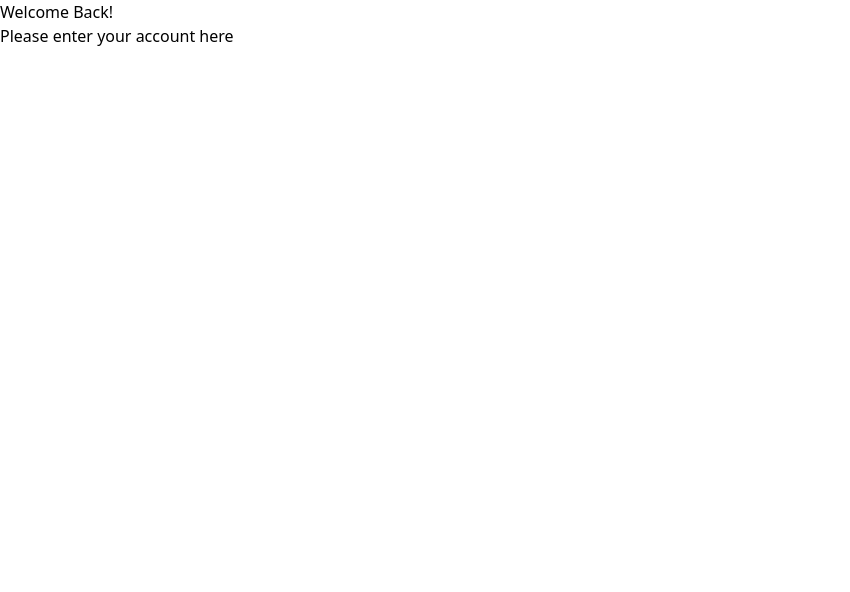
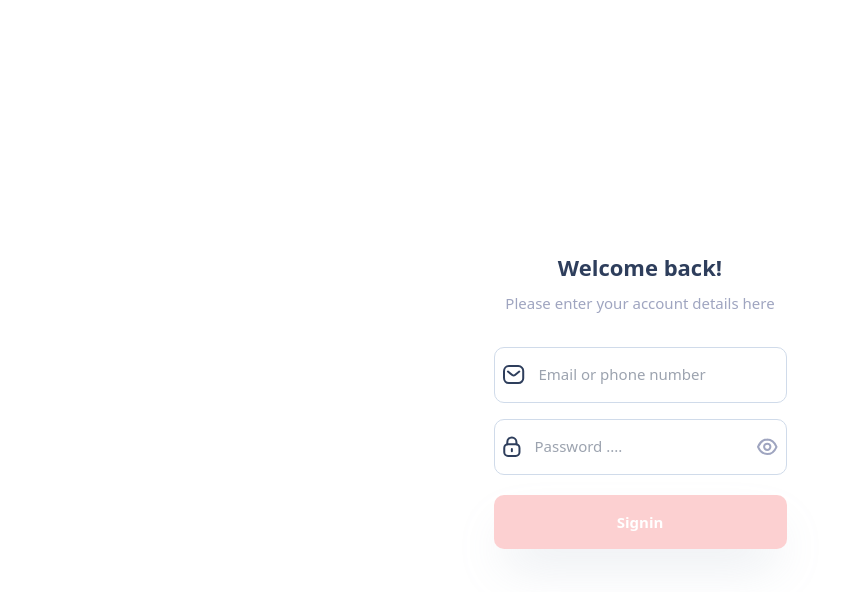
Before and after one commit to evergreenx/cookbooked, a Next.js app: page /auth/signin in a window 1280 px wide. Shown: the top 592 px of the page, without its empty margins (0-850 px from the left). Built offline with nearby package versions, Linux system fonts and the light colour scheme.

Commit message:
add toast for signup

```diff
--- a/package.json
+++ b/package.json
@@ -12,6 +12,7 @@
     "@types/node": "20.2.5",
     "@types/react": "18.2.8",
     "@types/react-dom": "18.2.4",
+    "appwrite": "^11.0.0",
     "autoprefixer": "10.4.14",
     "eslint": "8.41.0",
     "eslint-config-next": "13.4.4",
@@ -21,6 +22,7 @@
     "postcss": "8.4.24",
     "react": "18.2.0",
     "react-dom": "18.2.0",
+    "react-hot-toast": "^2.4.1",
     "tailwindcss": "3.3.2",
     "typescript": "5.1.3",
     "yup": "^1.2.0"
--- /dev/null
+++ b/src/appwrite/config.ts
@@ -0,0 +1,7 @@
+import { Client } from "appwrite";
+
+export const client = new Client();
+
+client
+  .setEndpoint(process.env.NEXT_PUBLIC_APPWRITE_ENDPOINT || "")
+  .setProject(process.env.NEXT_PUBLIC_APPWRITE_PROJECT_ID || "");
--- a/src/pages/auth/signin.tsx
+++ b/src/pages/auth/signin.tsx
@@ -1,19 +1,140 @@
-import React from 'react'
+import { motion } from "framer-motion";
+import DefaultInput from "@/components/atoms/input/defaultInput";
+import PasswordInput from "@/components/atoms/input/passwordInput";
+import React from "react";
+import Button from "@/components/atoms/Button";
+import { Form, useFormik } from "formik";
+import * as Yup from "yup";
 
-const signin = () => {
+const SignupSchema = Yup.object().shape({
+  password: Yup.string()
+    .min(8, "Too Short!")
+    .max(50, "Too Long!")
+    .required("Required"),
+
+  email: Yup.string().email("Invalid email").required("Required"),
+});
+const Signup = () => {
+  const containerVariants = {
+    hidden: {
+      opacity: 0,
+      y: -20,
+    },
+    visible: {
+      opacity: 1,
+      y: 0,
+      transition: {
+        delayChildren: 0.3, // Delay before starting the animation of children
+        staggerChildren: 0.2, // Delay between each child animation
+        duration: 0.5,
+        ease: "easeOut",
+      },
+    },
+    exit: {
+      opacity: 0,
+      y: -20,
+      transition: {
+        duration: 0.5,
+        ease: "easeOut",
+      },
+    },
+  };
+
+  const inputVariants = {
+    hidden: {
+      opacity: 0,
+      y: -10,
+    },
+    visible: {
+      opacity: 1,
+      y: 0,
+      transition: {
+        duration: 0.5,
+        ease: "easeOut",
+      },
+    },
+    exit: {
+      opacity: 0,
+      y: -10,
+      transition: {
+        duration: 0.5,
+        ease: "easeOut",
+      },
+    },
+  };
+
+  const formik = useFormik({
+    initialValues: {
+      password: "",
+      email: "",
+    },
+    validationSchema: SignupSchema,
+    onSubmit: (values) => {
+      alert(JSON.stringify(values, null, 2));
+    },
+  });
+
   return (
-    <div>
+    <motion.div
+      variants={containerVariants}
+      initial="hidden"
+      animate="visible"
+      exit="exit"
+      className="flex flex-col h-screen w-full  mx-auto justify-center items-center  p-1"
+    >
+      <h2 className="text-[#2E3E5C] text-[22px] font-bold text-center">
+        Welcome back!
+      </h2>
 
+      <p className="text-[#9FA5C0] font-medium text-[15px] text-center mt-[8px] mb-[32px]">
+        Please enter your account details here
+      </p>
 
-        <h2>
-        Welcome Back!
-        </h2>
+      <form>
+        <motion.div variants={inputVariants} className="email mb-[16px]">
+          <DefaultInput
+            placeholder="Email or phone number"
+            type="email"
+            onChange={formik.handleChange}
+            value={formik.values.email}
+            name="email"
+            onBlur={formik.handleBlur}
+          />
+          {formik.touched.email && formik.errors.email ? (
+            <div className="text-red-500 text-xs ">{formik.errors.email}</div>
+          ) : null}
+        </motion.div>
 
-        <p>
-        Please enter your account here
-        </p>
-    </div>
-  )
-}
+        <motion.div variants={inputVariants} className="password">
+          <PasswordInput
+            onChange={formik.handleChange}
+            value={formik.values.password}
+            name="password"
+            onBlur={formik.handleBlur}
+            placeholder="Password ...."
+          />
 
-export default signin
+          {formik.touched.password && formik.errors.password ? (
+            <div className="text-red-500 text-xs ">
+              {formik.errors.password}
+            </div>
+          ) : null}
+        </motion.div>
+
+        <motion.div variants={inputVariants} className="button mt-[20px]">
+          <Button
+            size="large"
+            type="submit"
+            disable={
+              formik.values.email === "" || formik.values.password === ""
+            }
+          >
+            Signin
+          </Button>
+        </motion.div>
+      </form>
+    </motion.div>
+  );
+};
+
+export default Signup;
--- a/src/pages/auth/signup.tsx
+++ b/src/pages/auth/signup.tsx
@@ -5,6 +5,9 @@ import React from "react";
 import Button from "@/components/atoms/Button";
 import { Form, useFormik } from "formik";
 import * as Yup from "yup";
+import { Account, ID } from "appwrite";
+import toast, { Toaster } from "react-hot-toast";
+import { client } from "@/appwrite/config";
 
 const SignupSchema = Yup.object().shape({
   username: Yup.string()
@@ -79,23 +82,49 @@ const Signup = () => {
     },
   });
 
+  const handleSignup = (e: any) => {
+    e.preventDefault();
+
+    const account = new Account(client);
+
+    const promise = account.create(
+      ID.unique(),
+
+      formik.values.email,
+      formik.values.password,
+      formik.values.username
+    );
+
+    promise
+      .then(function (response: any) {
+        toast("Account created successfully");
+      })
+      .catch((error) => {
+        toast.error(error.message);
+      })
+
+      .finally(() => {
+        // toast('Here is your toast.');
+      });
+  };
+
   return (
     <motion.div
       variants={containerVariants}
       initial="hidden"
       animate="visible"
       exit="exit"
-      className="flex flex-col h-screen w-full lg:w-[50%] mx-auto justify-center items-center  p-1"
+      className="flex flex-col h-screen w-full  mx-auto justify-center items-center  p-1"
     >
       <h2 className="text-[#2E3E5C] text-[22px] font-bold text-center">
         Sign Up Here!
       </h2>
 
       <p className="text-[#9FA5C0] font-medium text-[15px] text-center mt-[8px] mb-[32px]">
-        Please enter your account here
+        Please enter your account details here
       </p>
 
-      <form>
+      <form onSubmit={handleSignup}>
         <motion.div variants={inputVariants} className="email mb-[16px]">
           <DefaultInput
             placeholder="Email or phone number"
@@ -156,6 +185,7 @@ const Signup = () => {
           </Button>
         </motion.div>
       </form>
+      <Toaster />
     </motion.div>
   );
 };
```
Also changed, not shown: 2 other files (tests, documents, lock files or other folders).
